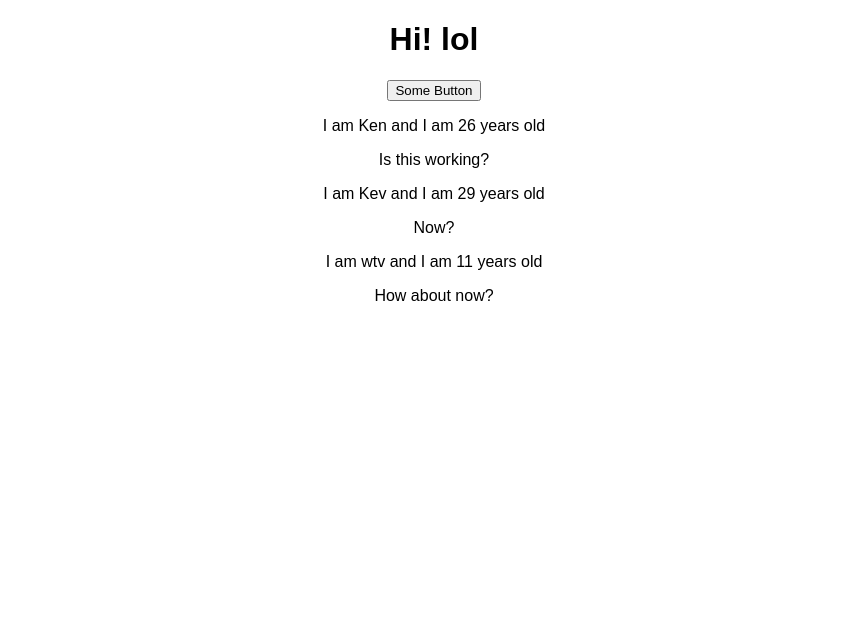
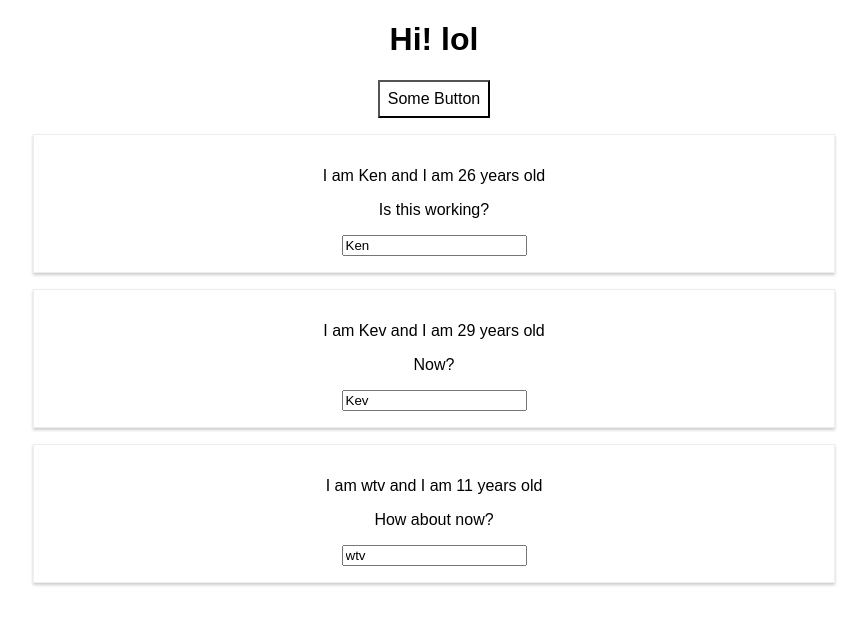
Before and after one commit to G3nK3n/React-Projects, a React (Create React App) app in the folder react-practice-1/: page / in a window 1280 px wide. Shown: the top 624 px of the page, without its empty margins (206-1073 px from the left). Built offline with nearby package versions, Linux system fonts and the light colour scheme.

Commit message:
CSS Styling, JXS and regular, event handlers

```diff
--- a/react-practice-1/src/App.js
+++ b/react-practice-1/src/App.js
@@ -12,25 +12,45 @@ class App extends Component {
     ]
   }
 
-  switchMethodHandler = () => {
+  switchMethodHandler = (newName) => {
     //console.log('It is clicked!');
     // DONT DO THIS this.state.persons[0].name = "Other name";
     this.setState({
       persons: [
-      { name: 'NewName' },
+      { name: newName },
       { name: 'Kev' },
       { name: 'wtv' }
       ]
     })
   }
 
+  nameChangeHandler = (event) => {
+    this.setState({
+      persons: [
+      { name: 'Ken' },
+      { name: event.target.value },
+      { name: 'wtv' }
+      ]
+    })
+  }
+
   render() {
+
+  const style = {
+    //JSX style of using styles.
+    backgroundColor: 'white',
+    font: 'inherit',
+    border: '1x solid blue',
+    padding: '8px',
+    cursor: 'pointer'
+  };
+
     return (
       <div className="App">
         <h1>Hi! lol</h1>
-        <button onClick={this.switchMethodHandler}>Some Button</button>
+        <button style={style} onClick={() => this.switchMethodHandler("lol")}>Some Button</button>
         <Person name={this.state.persons[0].name}>Is this working?</Person>
-        <Person name={this.state.persons[1].name}>Now?</Person>
+        <Person change={this.nameChangeHandler} click={this.switchMethodHandler.bind(this, "LOL")} name={this.state.persons[1].name}>Now?</Person>
         <Person name={this.state.persons[2].name}>How about now?</Person>
       </div>
     );
--- /dev/null
+++ b/react-practice-1/src/Person/Person.css
@@ -0,0 +1,8 @@
+.Person {
+    width: 60%;
+    margin: 16px auto;
+    border: 1px solid #eee;
+    box-shadow: 0 2px 3px #ccc;
+    padding: 16px;
+    text-align: center;
+}
--- a/react-practice-1/src/Person/Person.js
+++ b/react-practice-1/src/Person/Person.js
@@ -1,10 +1,12 @@
 import React from 'react';
+import './Person.css';
 
 const person = (props) => {
     return (
-        <div>
-            <p>I am {props.name} and I am {Math.floor(Math.random() * 30)} years old</p>
+        <div className="Person">
+            <p onClick={props.click}>I am {props.name} and I am {Math.floor(Math.random() * 30)} years old</p>
             <p>{props.children}</p>
+            <input type="text" onChange={props.change} value={props.name}/>
         </div>
     )
 };
```
